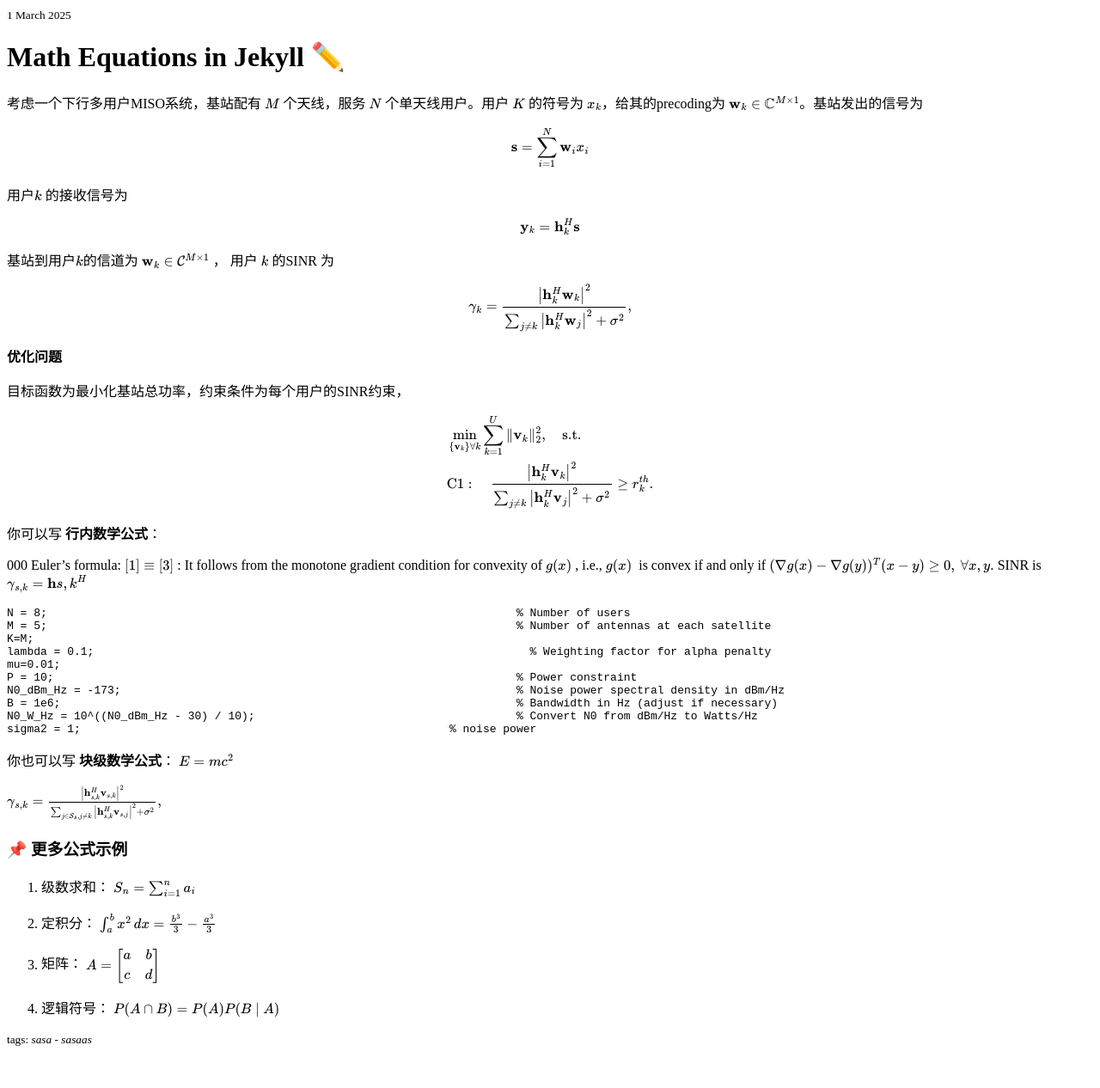
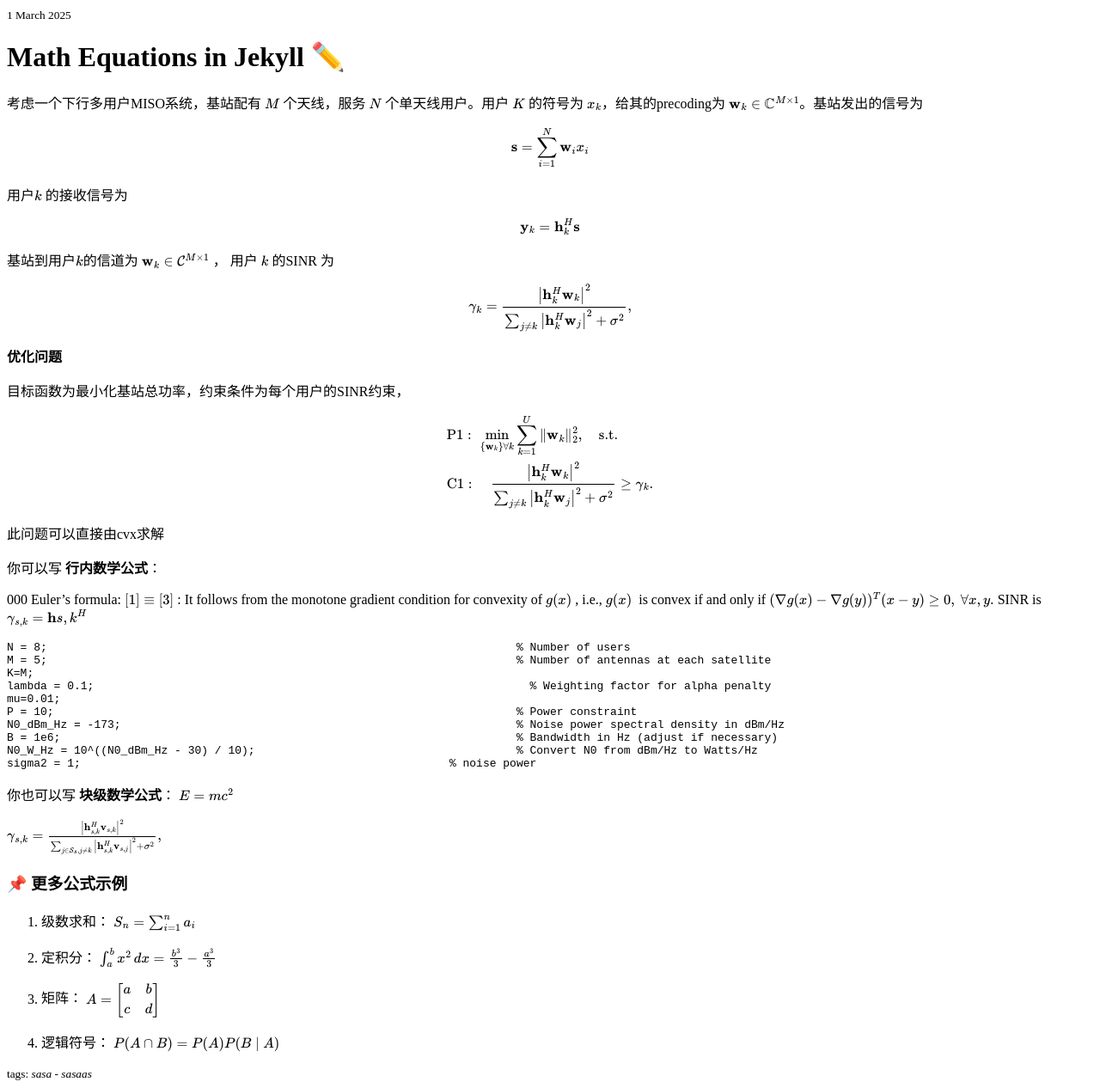
Before and after one commit to wq2li/wq2li.github.io, a Jekyll site: the page built from _posts/2025-03-01-my-first-post.md, in a window 1280 px wide. Shown: the whole page at 86% size. Built offline with Jekyll 4.4.1, drawn with Linux system fonts in a browser that asks for light colours; formulas are drawn with MathJax 3; before the commit the page ends 1226 px from its top, so only the background shows below that.

Commit message:
Update 2025-03-01-my-first-post.md

```diff
--- a/_posts/2025-03-01-my-first-post.md
+++ b/_posts/2025-03-01-my-first-post.md
@@ -34,13 +34,16 @@
 
 \begin{aligned}
 
-    & \min_{\{\mathbf{v}_{k}\}\forall k} \sum_{k=1}^U \|\mathbf{v}_{k}\|_2^2, \quad \text{s.t.} \\
-    & \text{C1}:\quad \frac{\left|\mathbf{h}_{k}^{H} \mathbf{v}_{k} \right|^2}{\sum_{ j \neq k} \left|\mathbf{h}_{k}^{H}\mathbf{v}_{j} \right|^2 + \sigma^2} \geq r_k^{th}.
+    & \text{P1}: \,\, \min_{\{\mathbf{w}_{k}\}\forall k} \sum_{k=1}^U \|\mathbf{w}_{k}\|_2^2, \quad \text{s.t.} \\
+    & \text{C1}:\quad \frac{\left|\mathbf{h}_{k}^{H} \mathbf{w}_{k} \right|^2}{\sum_{ j \neq k} \left|\mathbf{h}_{k}^{H}\mathbf{w}_{j} \right|^2 + \sigma^2} \geq \gamma_k.
 
 \end{aligned}
 
 \end{equation}
 $$
+
+
+此问题可以直接由cvx求解
 
 你可以写 **行内数学公式**：
 
```
